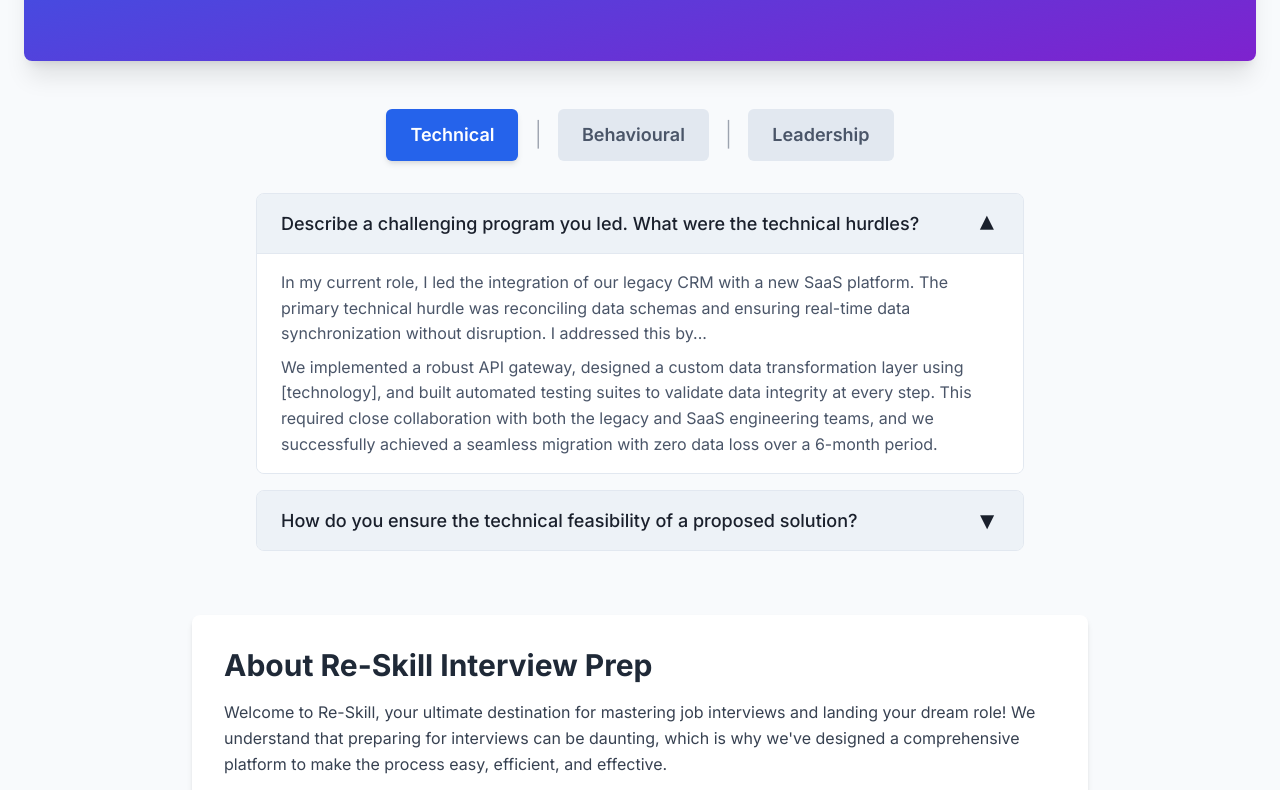
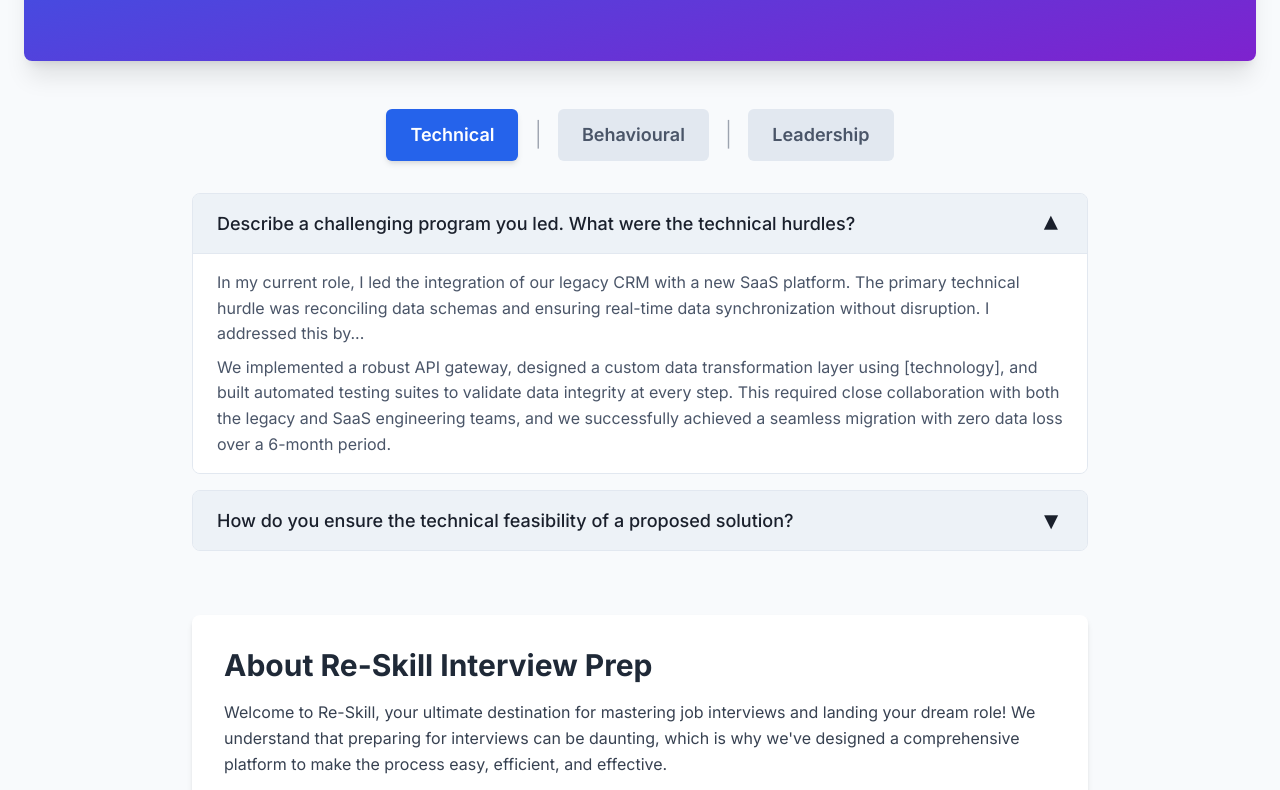
Before and after one commit to narayan-ga/re-skill.github.io, a plain HTML site: page program-manager.html in a window 1280 px wide. Shown: the part 295-1085 px from the top of the page. Drawn offline with nearby package versions, Linux system fonts and the light colour scheme.

Commit message:
Update program-manager.html

```diff
--- a/program-manager.html
+++ b/program-manager.html
@@ -123,7 +123,7 @@
             <button id="tab-leadership" class="tab-button px-6 py-3 rounded-md font-semibold text-lg transition">Leadership</button>
         </div>
 
-        <div class="max-w-3xl mx-auto">
+        <div class="max-w-4xl mx-auto">
             <div id="section-technical" class="question-section space-y-4">
                 <p class="text-center text-gray-500">It will be displayed shortly...</p>
                 </div>
```
